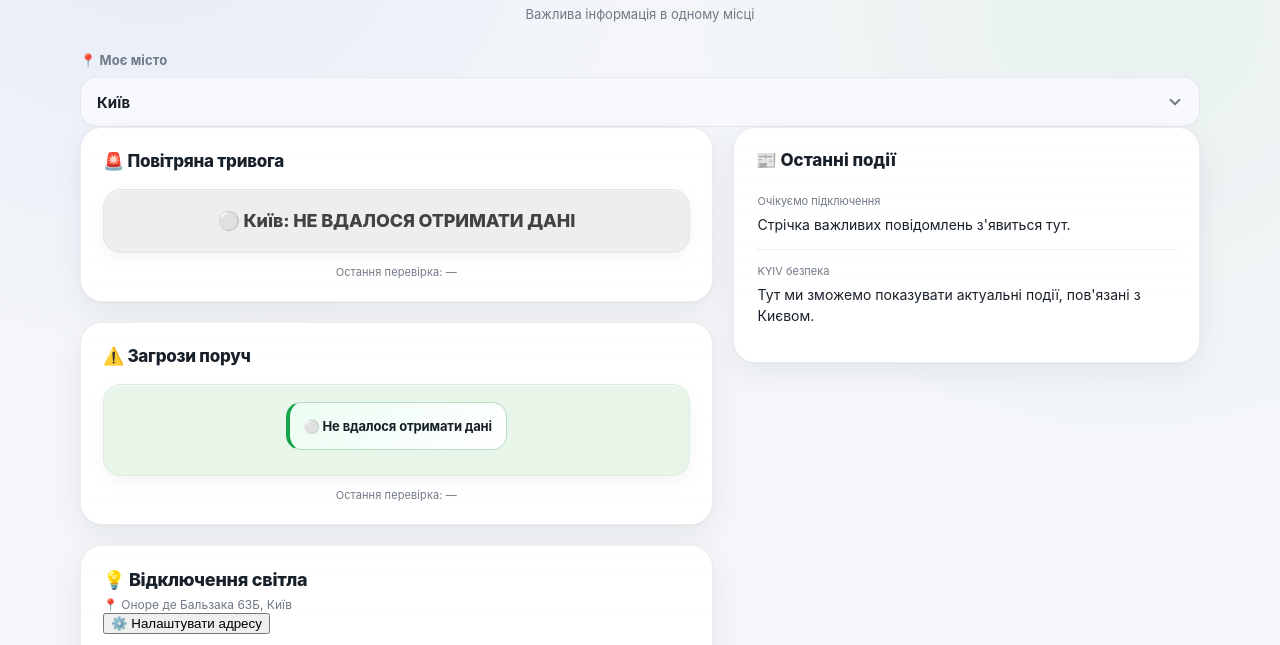
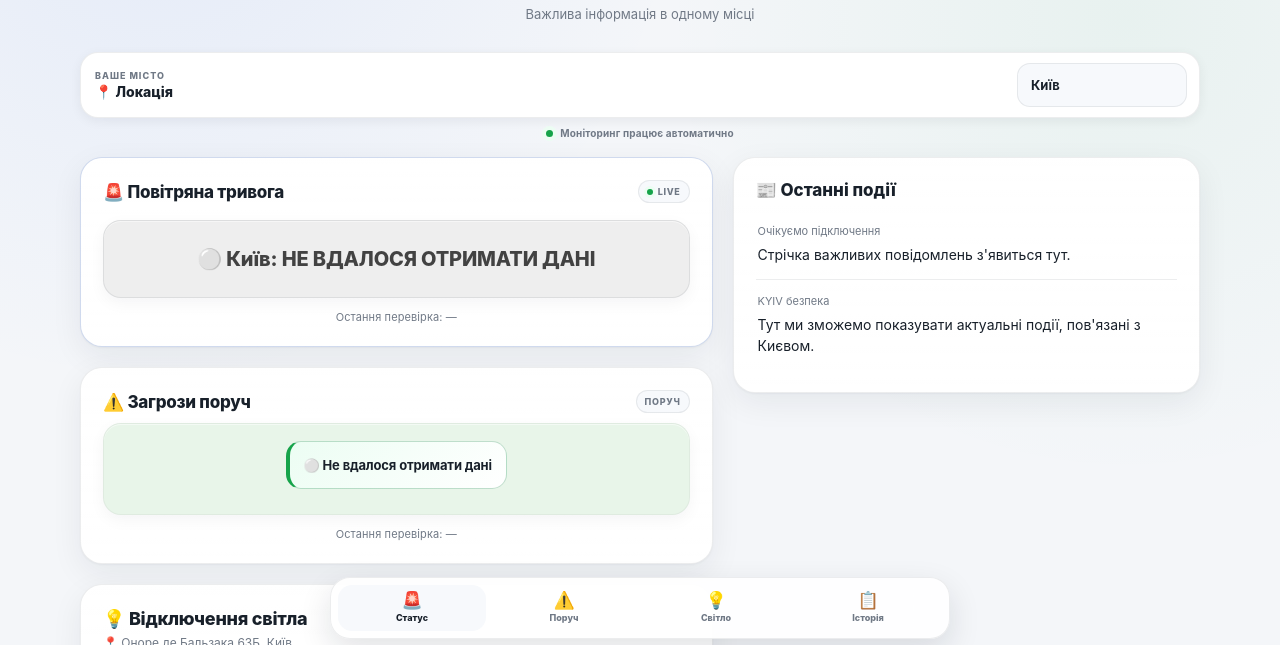
Before and after one commit to 7777127/-, a plain HTML site: page index.html in a window 1280 px wide. Shown: the part 149-794 px from the top of the page. Drawn offline with Linux system fonts and the light colour scheme; no server answers.

Commit message:
Build app-like navigation and modern dashboard layout

```diff
--- a/index.html
+++ b/index.html
@@ -1781,6 +1781,224 @@ body.dark #kyiv-region-threat > div[style*="font-weight"] * {
 
   .status-box {
     font-size: 15px;
+  }
+}
+
+
+/* =================================
+   APP-LIKE INTERFACE
+================================= */
+
+.location-panel {
+  display:flex;
+  align-items:center;
+  justify-content:space-between;
+  gap:14px;
+  margin:0 0 9px;
+  padding:10px 12px 10px 14px;
+  border:1px solid var(--border);
+  border-radius:18px;
+  background:var(--card);
+  box-shadow:var(--shadow-small);
+}
+
+.location-copy {
+  min-width:0;
+  display:flex;
+  flex-direction:column;
+  gap:2px;
+}
+
+.eyebrow {
+  color:var(--muted);
+  font-size:9px;
+  font-weight:800;
+  letter-spacing:1px;
+}
+
+.location-title {
+  color:var(--text);
+  font-size:14px;
+  font-weight:800;
+}
+
+.location-panel #city-select {
+  width:auto;
+  min-width:170px;
+  max-width:55%;
+  min-height:44px;
+  padding:10px 38px 10px 13px;
+  border-radius:13px;
+  background:var(--card-soft);
+  box-shadow:none;
+  font-size:13px;
+}
+
+.quick-status {
+  display:flex;
+  align-items:center;
+  justify-content:center;
+  gap:7px;
+  margin:0 0 18px;
+  color:var(--muted);
+  font-size:10px;
+  font-weight:700;
+  letter-spacing:.15px;
+}
+
+.quick-dot {
+  width:7px;
+  height:7px;
+  border-radius:50%;
+  background:var(--green);
+  box-shadow:0 0 0 4px var(--green-soft);
+}
+
+.card-topline {
+  display:flex;
+  align-items:center;
+  justify-content:space-between;
+  gap:10px;
+}
+
+.card-topline .card-title {
+  margin-bottom:0;
+}
+
+.live-badge,
+.section-chip {
+  flex:0 0 auto;
+  display:inline-flex;
+  align-items:center;
+  gap:5px;
+  padding:5px 8px;
+  border-radius:999px;
+  background:var(--card-soft);
+  color:var(--muted);
+  border:1px solid var(--border);
+  font-size:9px;
+  font-weight:850;
+  letter-spacing:.7px;
+}
+
+.live-badge span {
+  width:6px;
+  height:6px;
+  border-radius:50%;
+  background:var(--green);
+  box-shadow:0 0 0 3px var(--green-soft);
+}
+
+.hero-status-card {
+  border-color:color-mix(in srgb,var(--primary) 14%,var(--border));
+}
+
+.hero-status-card .status-box {
+  margin-top:17px;
+  min-height:78px;
+  border:1px solid var(--border);
+  font-size:20px;
+  font-weight:850;
+}
+
+.bottom-nav {
+  position:sticky;
+  bottom:12px;
+  z-index:20;
+  display:flex;
+  align-items:stretch;
+  justify-content:space-around;
+  gap:4px;
+  max-width:620px;
+  margin:8px auto 0;
+  padding:7px;
+  border:1px solid var(--border);
+  border-radius:20px;
+  background:color-mix(in srgb,var(--card) 88%,transparent);
+  backdrop-filter:blur(18px);
+  -webkit-backdrop-filter:blur(18px);
+  box-shadow:0 12px 32px rgba(15,23,42,.12);
+}
+
+.nav-item {
+  flex:1;
+  min-width:0;
+  display:flex;
+  flex-direction:column;
+  align-items:center;
+  justify-content:center;
+  gap:3px;
+  min-height:46px;
+  border-radius:14px;
+  color:var(--muted);
+  text-decoration:none;
+  transition:background .2s ease,color .2s ease,transform .2s ease;
+}
+
+.nav-item span {
+  font-size:17px;
+  line-height:1;
+}
+
+.nav-item small {
+  font-size:9px;
+  font-weight:800;
+}
+
+.nav-item:hover,
+.nav-item.active {
+  color:var(--text);
+  background:var(--card-soft);
+}
+
+.nav-item:active {
+  transform:scale(.97);
+}
+
+@media (max-width:700px) {
+  .location-panel {
+    padding:9px 9px 9px 12px;
+    border-radius:16px;
+  }
+
+  .location-title { font-size:13px; }
+
+  .location-panel #city-select {
+    min-width:145px;
+    max-width:58%;
+    min-height:42px;
+    font-size:12.5px;
+  }
+
+  .quick-status {
+    margin-bottom:13px;
+    font-size:9.5px;
+  }
+
+  .card-topline .card-title {
+    font-size:16px;
+  }
+
+  .live-badge,
+  .section-chip {
+    padding:4px 7px;
+    font-size:8px;
+  }
+
+  .hero-status-card .status-box {
+    min-height:72px;
+    font-size:18px;
+  }
+
+  .bottom-nav {
+    bottom:8px;
+    margin-top:5px;
+    border-radius:18px;
+    padding:6px;
+  }
+
+  .nav-item {
+    min-height:44px;
   }
 }
 
@@ -1823,11 +2041,12 @@ body.dark #kyiv-region-threat > div[style*="font-weight"] * {
   </div>
 
 
-<div class="city-select-label">
-  📍 Моє місто
-</div>
-
-<select id="city-select">
+<div class="location-panel">
+  <div class="location-copy">
+    <span class="eyebrow">ВАШЕ МІСТО</span>
+    <span class="location-title">📍 Локація</span>
+  </div>
+  <select id="city-select">
 
   <option value="kyiv">Київ</option>
   <option value="zhytomyr">Житомир</option>
@@ -1840,13 +2059,23 @@ body.dark #kyiv-region-threat > div[style*="font-weight"] * {
   <option value="lutsk">Луцьк</option>
   <option value="sumy">Суми</option>
 
-</select>
-  <div class="content-grid">
+  </select>
+</div>
+
+<div class="quick-status">
+  <span class="quick-dot"></span>
+  <span>Моніторинг працює автоматично</span>
+</div>
+
+<div class="content-grid">
 
     <div class="left-column">
 
-      <div class="card">
-        <div class="card-title">🚨 Повітряна тривога</div>
+      <div class="card hero-status-card" id="status-section">
+        <div class="card-topline">
+          <div class="card-title">🚨 Повітряна тривога</div>
+          <span class="live-badge"><span></span> LIVE</span>
+        </div>
 
         <div id="kyiv-alert"
              class="status-box"
@@ -1869,8 +2098,11 @@ body.dark #kyiv-region-threat > div[style*="font-weight"] * {
         </div>
       </div>
 
-      <div class="card">
-        <div class="card-title">⚠️ Загрози поруч</div>
+      <div class="card" id="nearby-section">
+        <div class="card-topline">
+          <div class="card-title">⚠️ Загрози поруч</div>
+          <span class="section-chip">ПОРУЧ</span>
+        </div>
 
         <div id="kyiv-region-threat"
              class="status-box"
@@ -1885,7 +2117,7 @@ body.dark #kyiv-region-threat > div[style*="font-weight"] * {
         </div>
       </div>
 
-      <div class="card dtek-card">
+      <div class="card dtek-card" id="power-section">
 
   <div class="card-title">
     💡 Відключення світла
@@ -1927,7 +2159,7 @@ body.dark #kyiv-region-threat > div[style*="font-weight"] * {
 </div>
 
 
-      <div class="card alert-history">
+      <div class="card alert-history" id="history-section">
         <div class="card-title">📋 Історія тривог</div>
         <div id="alert-history-list">
           <div class="history-empty">
@@ -1940,7 +2172,7 @@ body.dark #kyiv-region-threat > div[style*="font-weight"] * {
 
     <div class="right-column">
 
-      <div class="card news-card">
+      <div class="card news-card" id="news-section">
 
         <div class="news-title">
           📰 Останні події
@@ -1972,8 +2204,15 @@ body.dark #kyiv-region-threat > div[style*="font-weight"] * {
 
   </div>
 
+  <nav class="bottom-nav" aria-label="Навігація">
+    <a href="#status-section" class="nav-item active"><span>🚨</span><small>Статус</small></a>
+    <a href="#nearby-section" class="nav-item"><span>⚠️</span><small>Поруч</small></a>
+    <a href="#power-section" class="nav-item"><span>💡</span><small>Світло</small></a>
+    <a href="#history-section" class="nav-item"><span>📋</span><small>Історія</small></a>
+  </nav>
+
   <div class="footer">
-    KYIV безпека
+    KYIV безпека · актуальні дані
   </div>
 
 </div>
```
